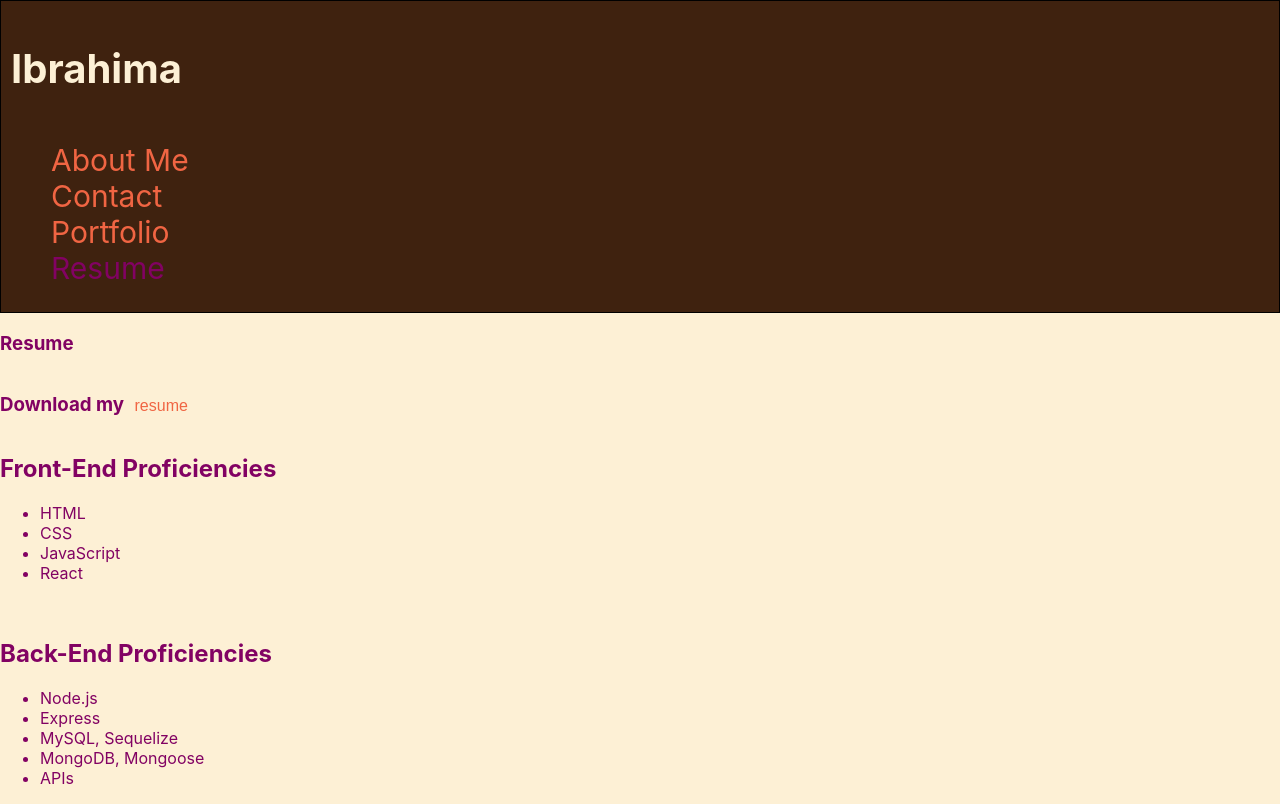
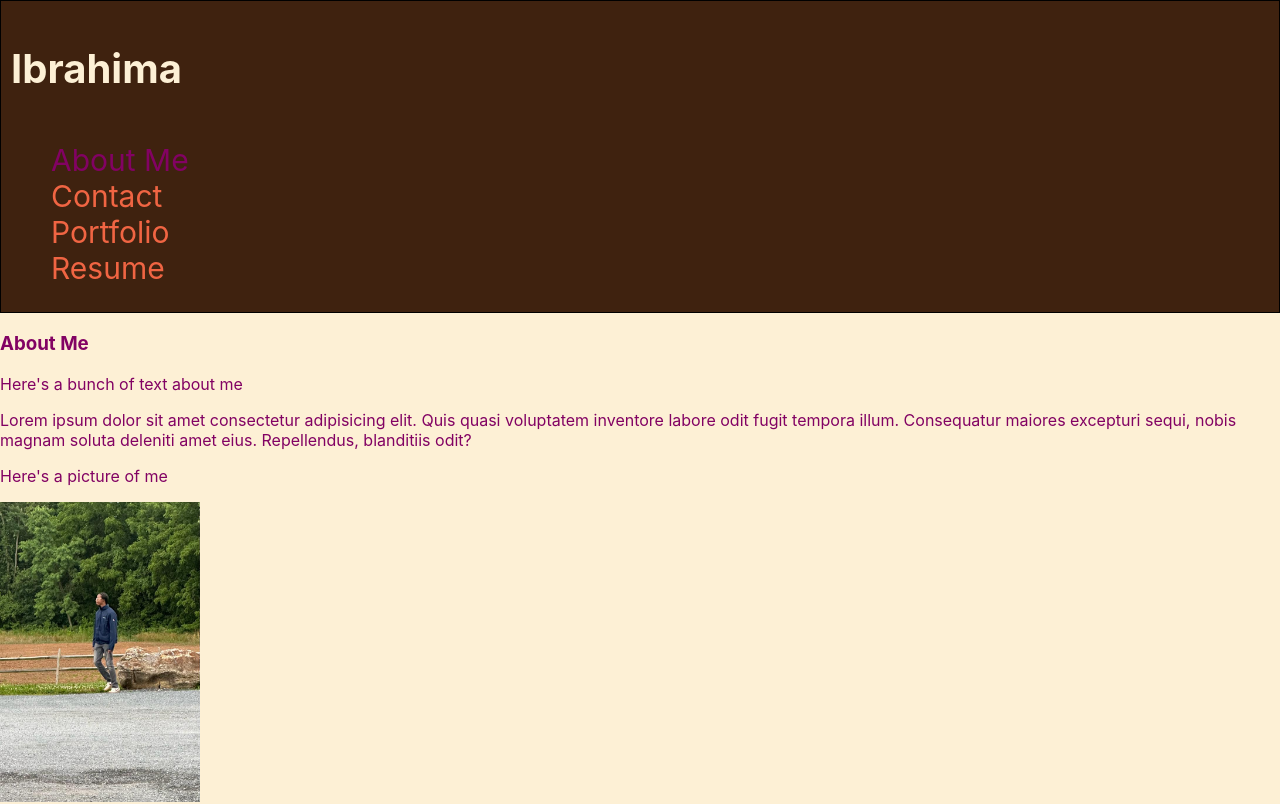
Before and after one commit to iab-19/react-portfolio, a React (Create React App) app: page / in a window 1280 px wide. Shown: the top 804 px of the page. Built offline with nearby package versions, Linux system fonts and the light colour scheme; the HTML template or start-up script is replaced by a standard one.

Commit message:
Change if statement to switch case

```diff
--- a/src/components/Content.js
+++ b/src/components/Content.js
@@ -11,21 +11,32 @@ import Footer from './Footer';
 
 
 function Content() {
-    const [currentPage, setCurrentPage] = useState('Resume');
+    const [currentPage, setCurrentPage] = useState('About');
 
 
     const renderPage = () => {
-        if (currentPage === 'Resume') {
-            return <Resume />;
-        }
-        if (currentPage === 'About') {
-            return <About />;
-        }
-        if (currentPage === 'Contact') {
-            return <Contact />;
-        }
-        if (currentPage === 'Portfolio') {
-            return <Portfolio />;
+        // if (currentPage === 'Resume') {
+        //     return <Resume />;
+        // }
+        // if (currentPage === 'About') {
+        //     return <About />;
+        // }
+        // if (currentPage === 'Contact') {
+        //     return <Contact />;
+        // }
+        // if (currentPage === 'Portfolio') {
+        //     return <Portfolio />;
+        // }
+
+        switch(currentPage) {
+            case 'Resume':
+                return <Resume />;
+            case 'About':
+                return <About />;
+            case 'Contact':
+                return <Contact />;
+            default:
+                return <Portfolio />;
         }
 
         // return <Contact />
```
